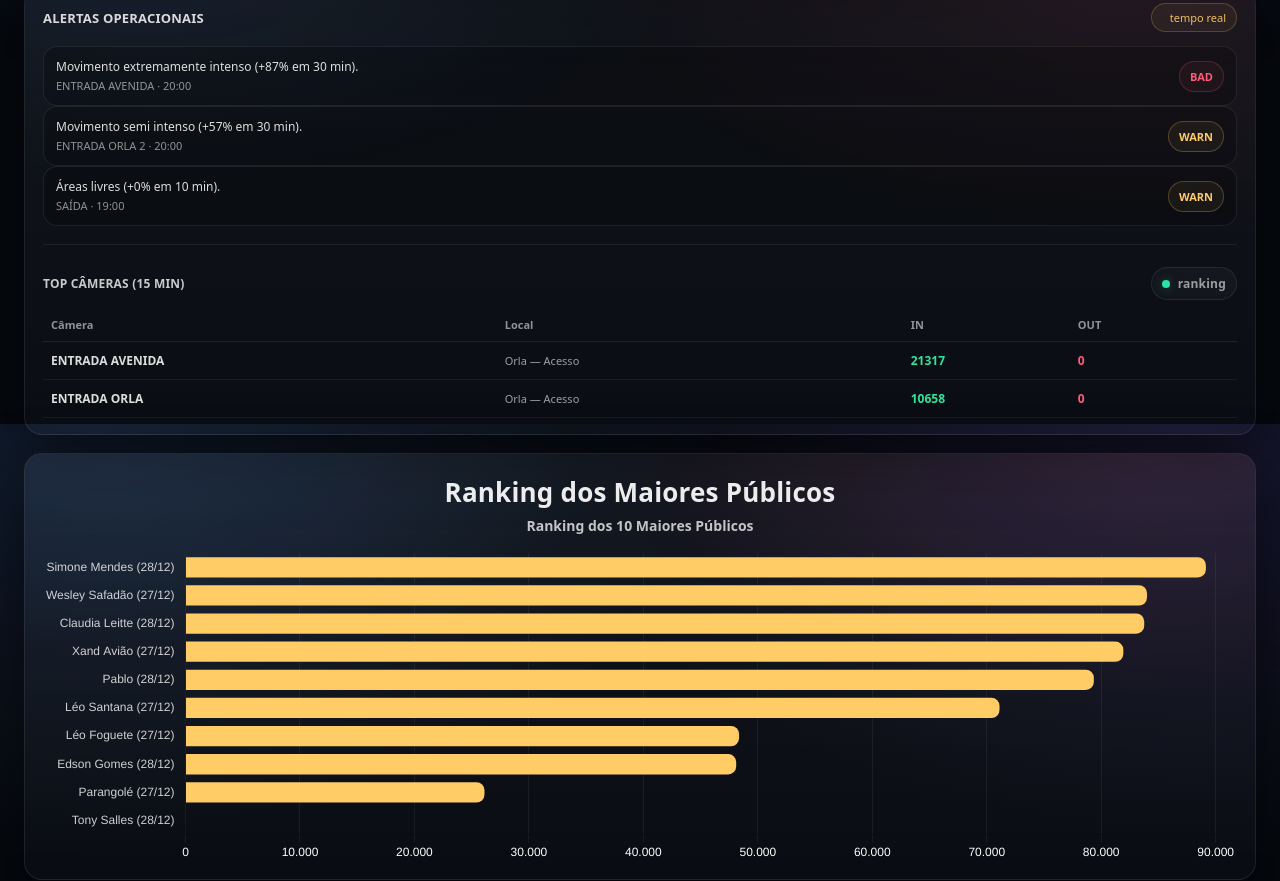
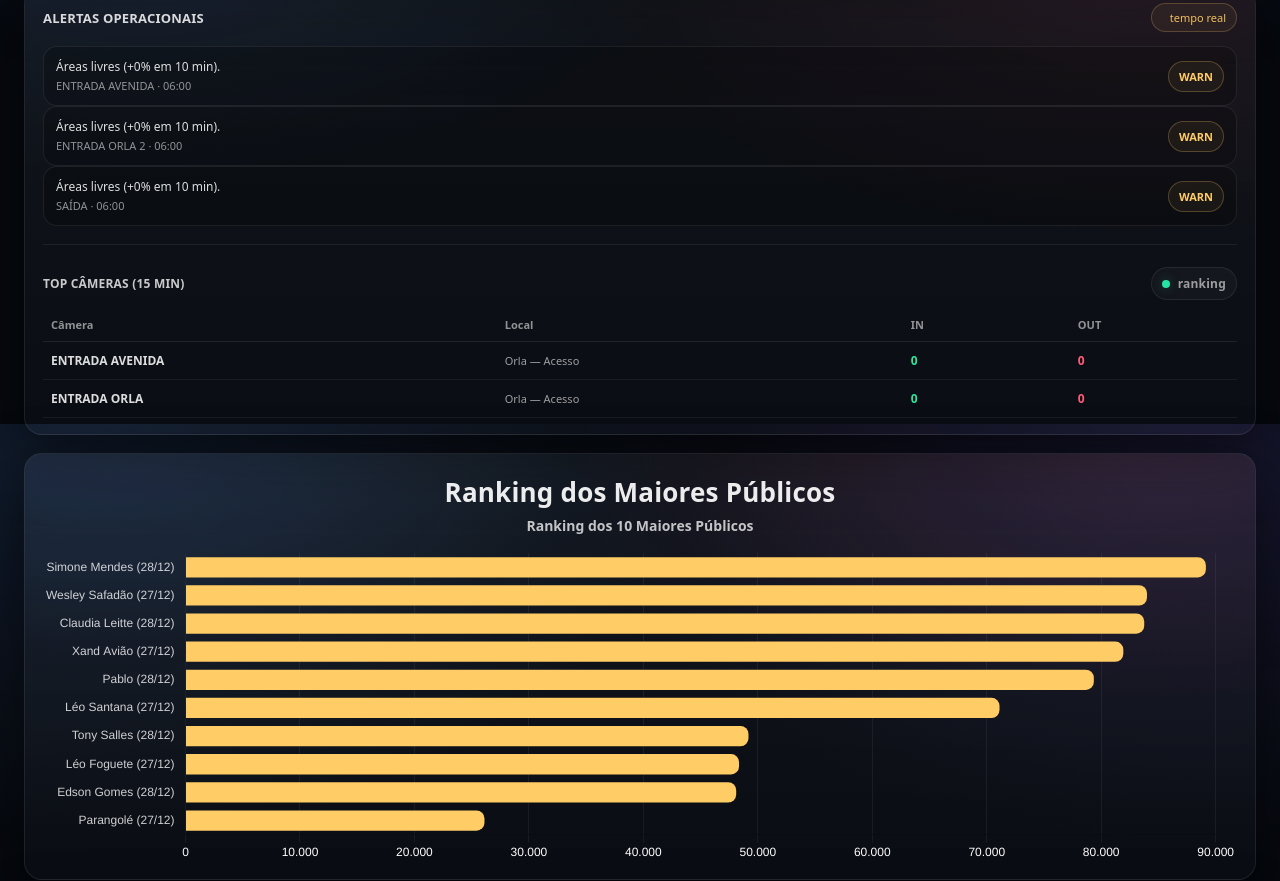
Before and after one commit to willsoaresrocha/Virada2026-Saltur-Hive, a plain HTML site: page index.html in a window 1280 px wide. Shown: the part 1176-2057 px from the top of the page. Drawn offline with nearby package versions, Linux system fonts and the light colour scheme.

Commit message:
Update index.html

```diff
--- a/index.html
+++ b/index.html
@@ -1369,7 +1369,7 @@
             { label: "Claudia Leitte", value: 83761 },
             { label: "Simone Mendes", value: 89147 },
             { label: "Pablo", value: 79357 },
-            { label: "Tony Salles", value: 0 }
+            { label: "Tony Salles", value: 49184 }
         ],
         "29/12": [
             { label: "Durval Lélys", value: 0 },
@@ -1396,13 +1396,13 @@
         },
 
       alerts: [
-        { msg:"Movimento extremamente intenso (+87% em 30 min).", meta:"ENTRADA AVENIDA · 20:00", level:"BAD" },
-        { msg:"Movimento semi intenso (+57% em 30 min).", meta:"ENTRADA ORLA 2 · 20:00", level:"WARN" },
-        { msg:"Áreas livres (+0% em 10 min).", meta:"SAÍDA · 19:00", level:"WARN" }
+        { msg:"Áreas livres (+0% em 10 min).", meta:"ENTRADA AVENIDA · 06:00", level:"WARN" },
+        { msg:"Áreas livres (+0% em 10 min).", meta:"ENTRADA ORLA 2 · 06:00", level:"WARN" },
+        { msg:"Áreas livres (+0% em 10 min).", meta:"SAÍDA · 06:00", level:"WARN" }
       ],
       topCams15: [
-        { cam:"ENTRADA AVENIDA", local:"Orla — Acesso", in:21317, out:0, alerts:1 },
-        { cam:"ENTRADA ORLA ", local:"Orla — Acesso ", in:10658, out:0, alerts:1 }
+        { cam:"ENTRADA AVENIDA", local:"Orla — Acesso", in:0, out:0, alerts:0 },
+        { cam:"ENTRADA ORLA ", local:"Orla — Acesso ", in:0, out:0, alerts:0 }
       ],
       camsSaltur: [],
       camsSSP: [],
@@ -1791,7 +1791,7 @@
           id: "SSP_IN_ORLA",
           name: "Entradas Orla (SSP 1 + SSP 2)",
           status: "ON",
-          passantes: 10658,
+          passantes: 0,
           peakNight: a.maxs.IN_ORLA,
 
           alerts: 0
@@ -1800,7 +1800,7 @@
           id: "SSP_IN_AVENIDA",
           name: "Entradas Avenida (SSP 3 + SSP 4 + SSP 5)",
           status: "ON",
-          passantes: 21317,
+          passantes: 0,
           peakNight: a.maxs.IN_AVENIDA,
 
           alerts: 0
@@ -1809,7 +1809,7 @@
           id: "SSP_IN_CAMAROTE",
           name: "Entradas Camarote (SSP 6 + SSP 7)",
           status: "ON",
-          passantes: 2325,     // manual
+          passantes: 0,     // manual
           peakNight: inCamarote,
 
           alerts: 0
@@ -1818,7 +1818,7 @@
           id: "SSP_OUT",
           name: "Saídas (SSP 8)",
           status: "ON",
-          passantes: 1071,
+          passantes: 0,
           peakNight: a.maxs.OUT,
 
           alerts: 0
@@ -1903,9 +1903,9 @@
        DOM RENDER (non-chart)  PESSOAS PRESENTES AGORA
        ============================================================ */
     function renderKPIs(){
-      document.getElementById("k_now").textContent = 49.184
-      document.getElementById("k_peak").textContent = 101.159
-      document.getElementById("k_total").textContent = 94.074
+      document.getElementById("k_now").textContent = 0
+      document.getElementById("k_peak").textContent = 0
+      document.getElementById("k_total").textContent = 0
       document.getElementById("k_alerts").textContent = 219.219     //27/12 = 118.060
       document.getElementById("k_status").textContent = state.kpis.status;
 
```
